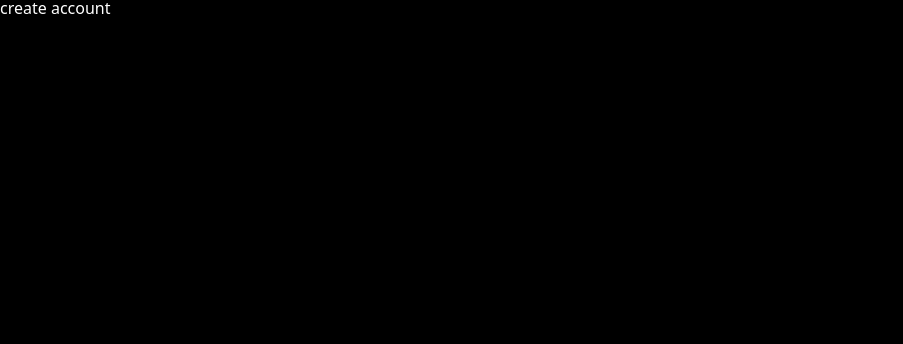
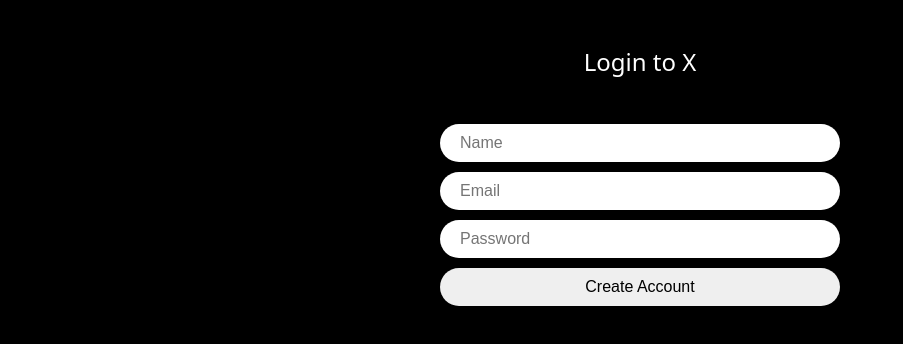
Before and after one commit to leesaewa/nwitter, a React (Vite) app: page /create-account in a window 1280 px wide. Shown: the top 344 px of the page, without its empty margins (0-903 px from the left). Built offline with nearby package versions, Linux system fonts and the light colour scheme.

Commit message:
create form

```diff
--- a/src/App.tsx
+++ b/src/App.tsx
@@ -4,7 +4,7 @@ import Home from "./routes/home";
 import Profile from "./routes/profile";
 import Login from "./routes/login";
 import CreateAccount from "./routes/create-account";
-import { createGlobalStyle } from "styled-components";
+import styled, { createGlobalStyle } from "styled-components";
 import reset from "styled-reset";
 import { useEffect, useState } from "react";
 import LoadingScreen from "./components/loading-screen";
@@ -47,6 +47,12 @@ const GlobalStyles = createGlobalStyle`
   }
 `;
 
+const Wrapper = styled.div`
+  height: 100vh;
+  display: flex;
+  justify-content: center;
+`;
+
 function App() {
   const [isLoading, setIsLoading] = useState(true);
   const init = async () => {
@@ -59,10 +65,10 @@ function App() {
   }, []);
 
   return (
-    <>
+    <Wrapper>
       <GlobalStyles />
       {isLoading ? <LoadingScreen /> : <RouterProvider router={router} />}
-    </>
+    </Wrapper>
   );
 }
 
--- a/src/routes/create-account.tsx
+++ b/src/routes/create-account.tsx
@@ -1,3 +1,114 @@
+import React, { useState } from "react";
+import styled from "styled-components";
+
+const Wrapper = styled.div`
+  display: flex;
+  flex-direction: column;
+  align-items: center;
+  width: 400px;
+  height: 100%;
+  padding: 50px 0;
+`;
+
+const Title = styled.h2`
+  font-size: 24px;
+`;
+
+const Form = styled.form`
+  margin-top: 50px;
+  display: flex;
+  flex-direction: column;
+  gap: 10px;
+  width: 100%;
+`;
+
+const Input = styled.input`
+  padding: 10px 20px;
+  border-radius: 50px;
+  border: none;
+  width: 100%;
+  font-size: 16px;
+  &[type="submit"] {
+    cursor: pointer;
+    &:hover {
+      opacity: 0.8;
+    }
+  }
+`;
+
+const Error = styled.span`
+  font-weight: bold;
+  color: tomato;
+`;
+
 export default function CreateAccount() {
-  return <h2>create account</h2>;
+  const [isLoading, setLoading] = useState(false);
+  const [name, setName] = useState("");
+  const [email, setEmail] = useState("");
+  const [password, setPassword] = useState("");
+  const [error, setError] = useState("");
+
+  const onChange = (e: React.ChangeEvent<HTMLInputElement>) => {
+    const {
+      target: { name, value },
+    } = e;
+    if (name === "name") {
+      setName(value);
+    } else if (name === "email") {
+      setEmail(value);
+    } else if (name === "password") {
+      setPassword(value);
+    }
+  };
+  const onSubmit = (e: React.FormEvent<HTMLFormElement>) => {
+    e.preventDefault();
+    try {
+      // create an account
+      // set the name of the user profile
+      // redirect to the home page
+    } catch (e) {
+      // setError
+    } finally {
+      setLoading(false);
+    }
+
+    console.log(name, email, password);
+  };
+
+  return (
+    <Wrapper>
+      <Title>Login to X</Title>
+      <Form onSubmit={onSubmit}>
+        <Input
+          onChange={onChange}
+          name="name"
+          value={name}
+          placeholder="Name"
+          type="text"
+          required
+        />
+        <Input
+          onChange={onChange}
+          name="email"
+          value={email}
+          placeholder="Email"
+          type="email"
+          required
+        />
+        <Input
+          onChange={onChange}
+          value={password}
+          name="password"
+          placeholder="Password"
+          type="password"
+          required
+        />
+        <Input
+          type="submit"
+          value={isLoading ? "Loading..." : "Create Account"}
+        />
+      </Form>
+      {error !== "" ? <Error>{error}</Error> : null}
+    </Wrapper>
+  );
 }
```
